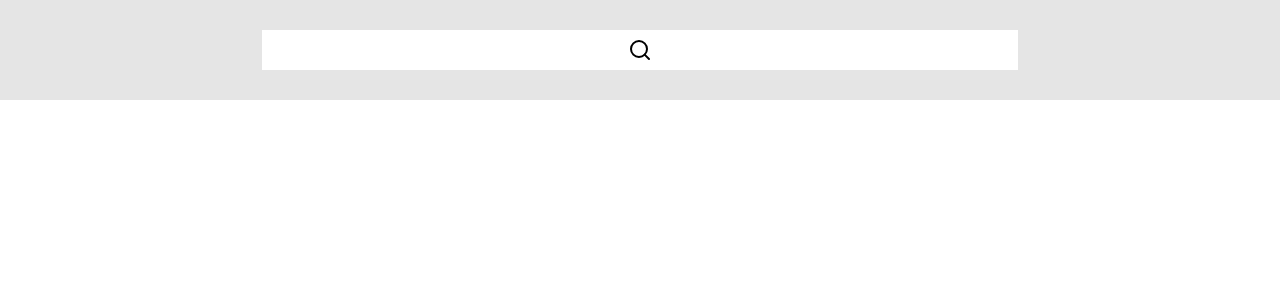
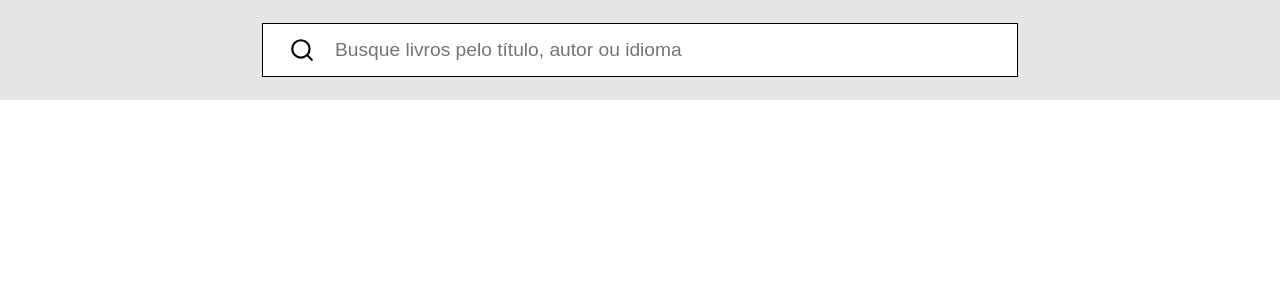
Before and after one commit to Josimar-Souza/beon-challenge, a React (Create React App) app: page /books in a window 1280 px wide. Shown: the top 300 px of the page. Built offline with nearby package versions, Linux system fonts and the light colour scheme.

Commit message:
Added search input to header

```diff
--- a/src/components/Header/headerStyles.js
+++ b/src/components/Header/headerStyles.js
@@ -13,11 +13,28 @@ export const HeaderContainer = styled.section`
 export const SearchContainer = styled.div`
   align-items: center;
   background-color: white;
+  border: 1px solid black;
   display: flex;
-  height: 40px;
-  justify-content: space-around;
+  justify-content: center;
   max-width: 60%;
+  padding: 10px;
   width: 100%;
 `;
 
-export const SearchIcon = styled.img``;
+export const SearchIcon = styled.img`
+  margin-right: 15px;
+  max-width: 3.5%;
+  width: 100%;
+`;
+
+export const SearchInput = styled.input`
+  border: none;
+  font-size: 1.5vw;
+  max-width: 90%;
+  padding: 5px;
+  width: 100%;
+
+  :focus {
+    outline: none;
+  }
+`;
--- a/src/components/Header/index.jsx
+++ b/src/components/Header/index.jsx
@@ -4,6 +4,7 @@ import {
   HeaderContainer,
   SearchContainer,
   SearchIcon,
+  SearchInput,
 } from './headerStyles';
 
 function Header() {
@@ -11,6 +12,9 @@ function Header() {
     <HeaderContainer>
       <SearchContainer>
         <SearchIcon src={searchIcon} alt="Icone de busca" />
+        <SearchInput
+          placeholder="Busque livros pelo título, autor ou idioma"
+        />
       </SearchContainer>
     </HeaderContainer>
   );
```
